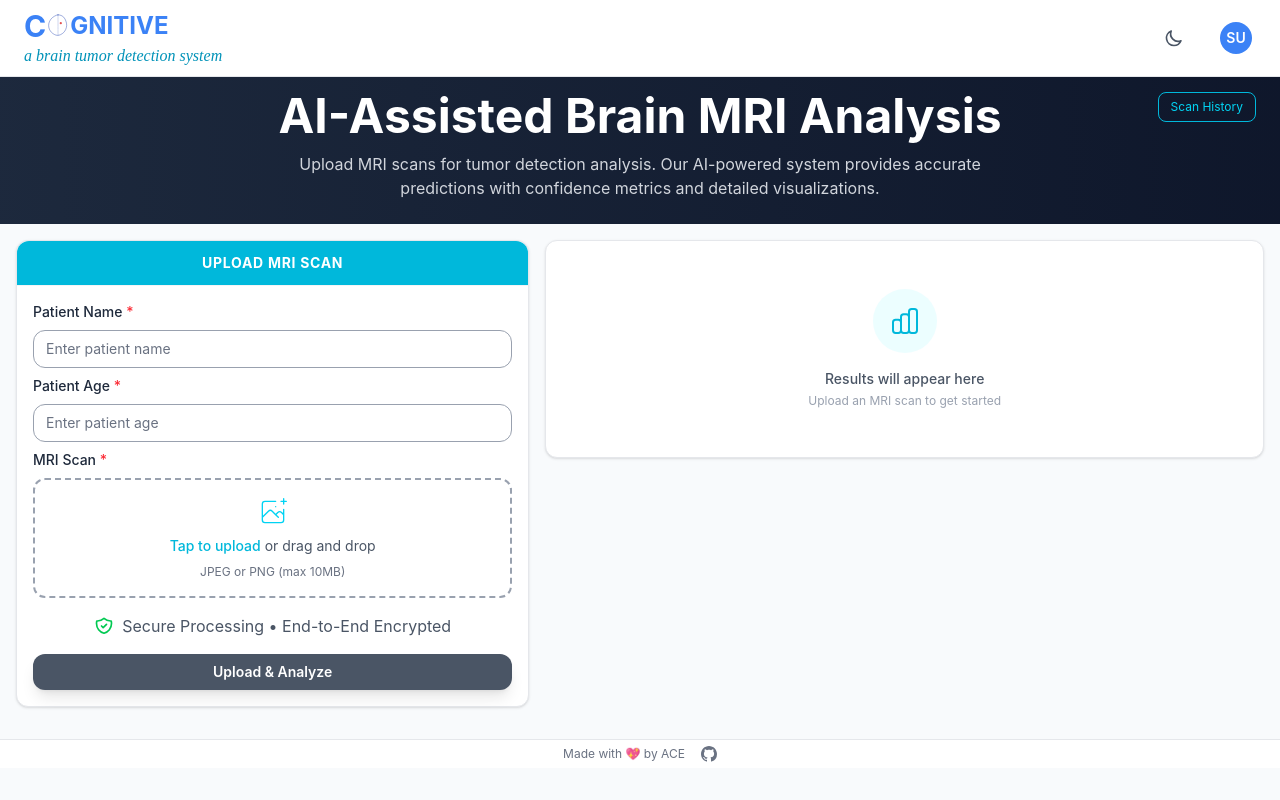
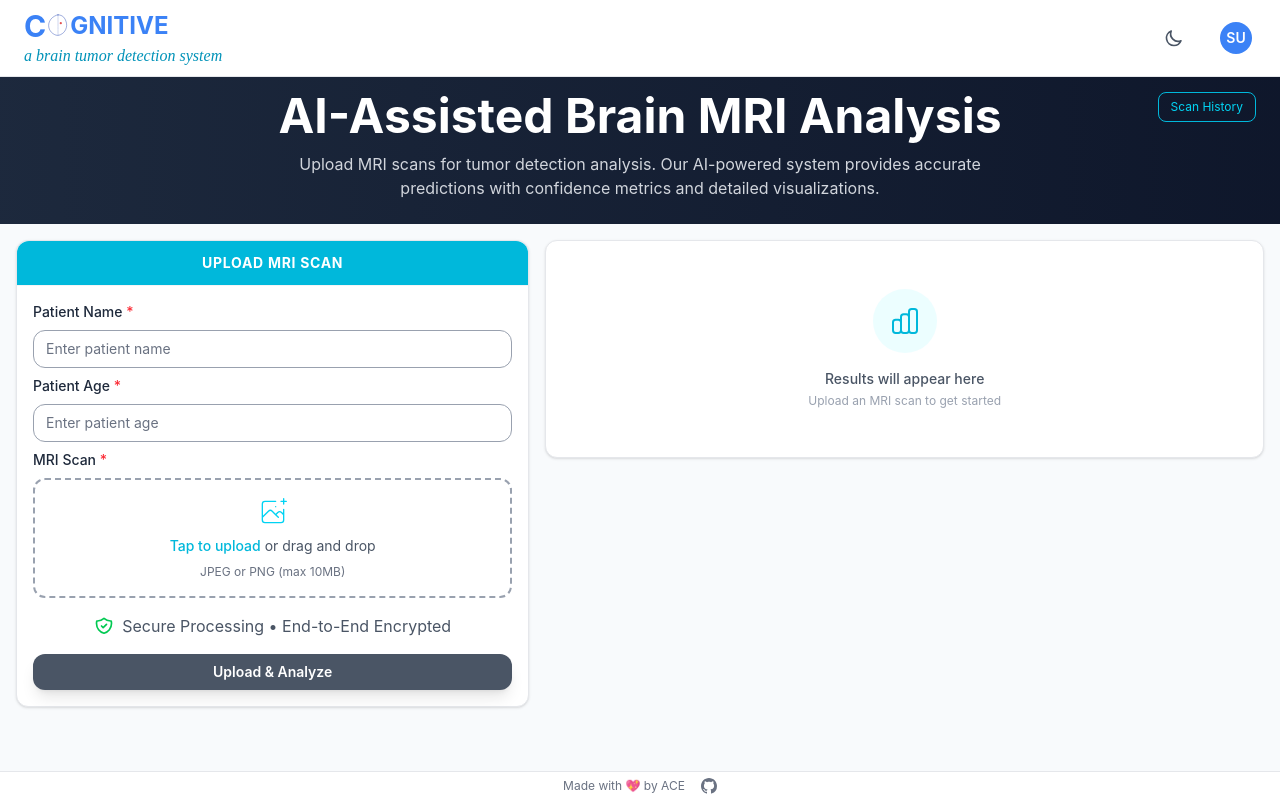
Before and after one commit to ashishUpa2004/brain-tumor-detection-system, a React (Vite) app in the folder frontend/: page /dashboard in a window 1280 px wide. Built offline with nearby package versions, Linux system fonts and the light colour scheme; no server answers; sample sign-in values are in the browser's storage.

Commit message:
Fix full page scroll to footer

```diff
--- a/frontend/src/pages/Dashboard.tsx
+++ b/frontend/src/pages/Dashboard.tsx
@@ -73,7 +73,7 @@ export default function Dashboard({ user, onLogout }: DashboardProps) {
       <Navbar user={user} onLogout={onLogout} />
 
       {/* Full height content below navbar */}
-      <div className="flex flex-col" style={{ paddingTop: '68px' }}>
+      <div className="flex-1 flex flex-col" style={{ paddingTop: '68px' }}>
         {/* Header strip */}
         <div className="px-6 py-6 bg-gradient-to-r from-slate-800 to-slate-900 dark:from-slate-900 dark:to-black relative">
           <div className="max-w-4xl mx-auto text-center">
@@ -93,7 +93,7 @@ export default function Dashboard({ user, onLogout }: DashboardProps) {
         </div>
 
         {/* Main 2-column layout */}
-        <div className="pb-4">
+        <div className="flex-1 pb-4">
           <div className="p-4">
           <div className="max-w-7xl mx-auto flex gap-4 items-start">
           {/* Left: Upload Form */}
```
